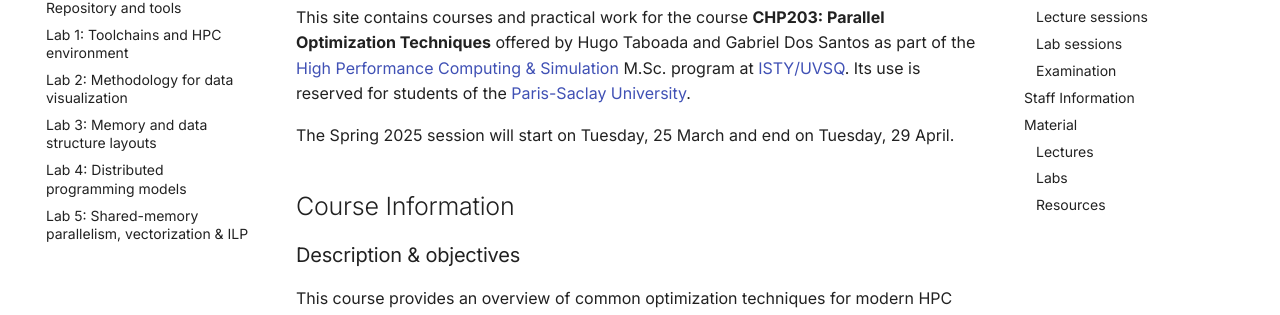
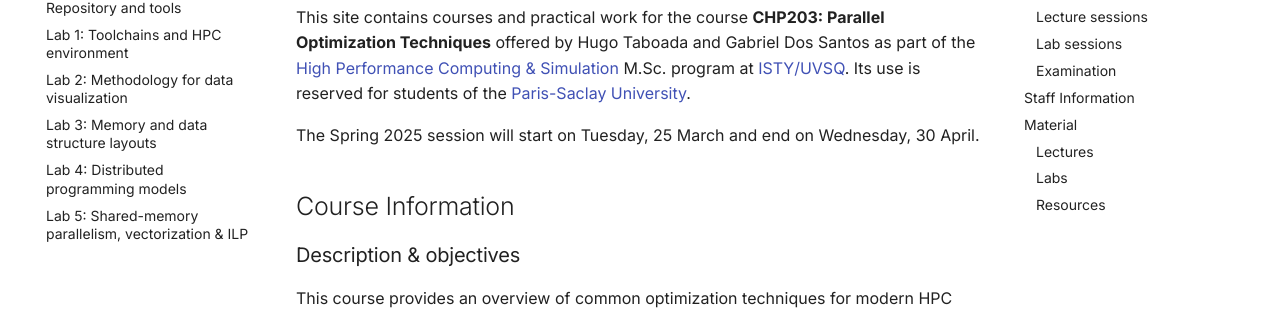
Before and after one commit to dssgabriel/CHP203-TOP, an MkDocs documentation site: the page built from docs/index.md, in a window 1280 px wide and 900 px high. Shown: the part 175-490 px from the top of the window. Built offline with MkDocs 1.6.1 and Material for MkDocs 9.7.7, drawn with Linux system fonts in a browser that asks for light colours; emoji names are drawn with the system emoji font; comment, search, counter and statistics services are not loaded.

Commit message:
fix: course end date
Signed-off-by: Gabriel Dos Santos <gabriel.dossantos@cea.fr>

```diff
--- a/docs/index.md
+++ b/docs/index.md
@@ -2,7 +2,7 @@
 
 This site contains courses and practical work for the course **CHP203: Parallel Optimization Techniques** offered by Hugo Taboada and Gabriel Dos Santos as part of the [High Performance Computing & Simulation](https://chps.uvsq.fr/) M.Sc. program at [ISTY/UVSQ](https://www.uvsq.fr/institut-des-sciences-et-techniques-des-yvelines-isty). Its use is reserved for students of the [Paris-Saclay University](https://www.universite-paris-saclay.fr/).
 
-The Spring 2025 session will start on Tuesday, 25 March and end on Tuesday, 29 April.
+The Spring 2025 session will start on Tuesday, 25 March and end on Wednesday, 30 April.
 
 ## Course Information
 
```
